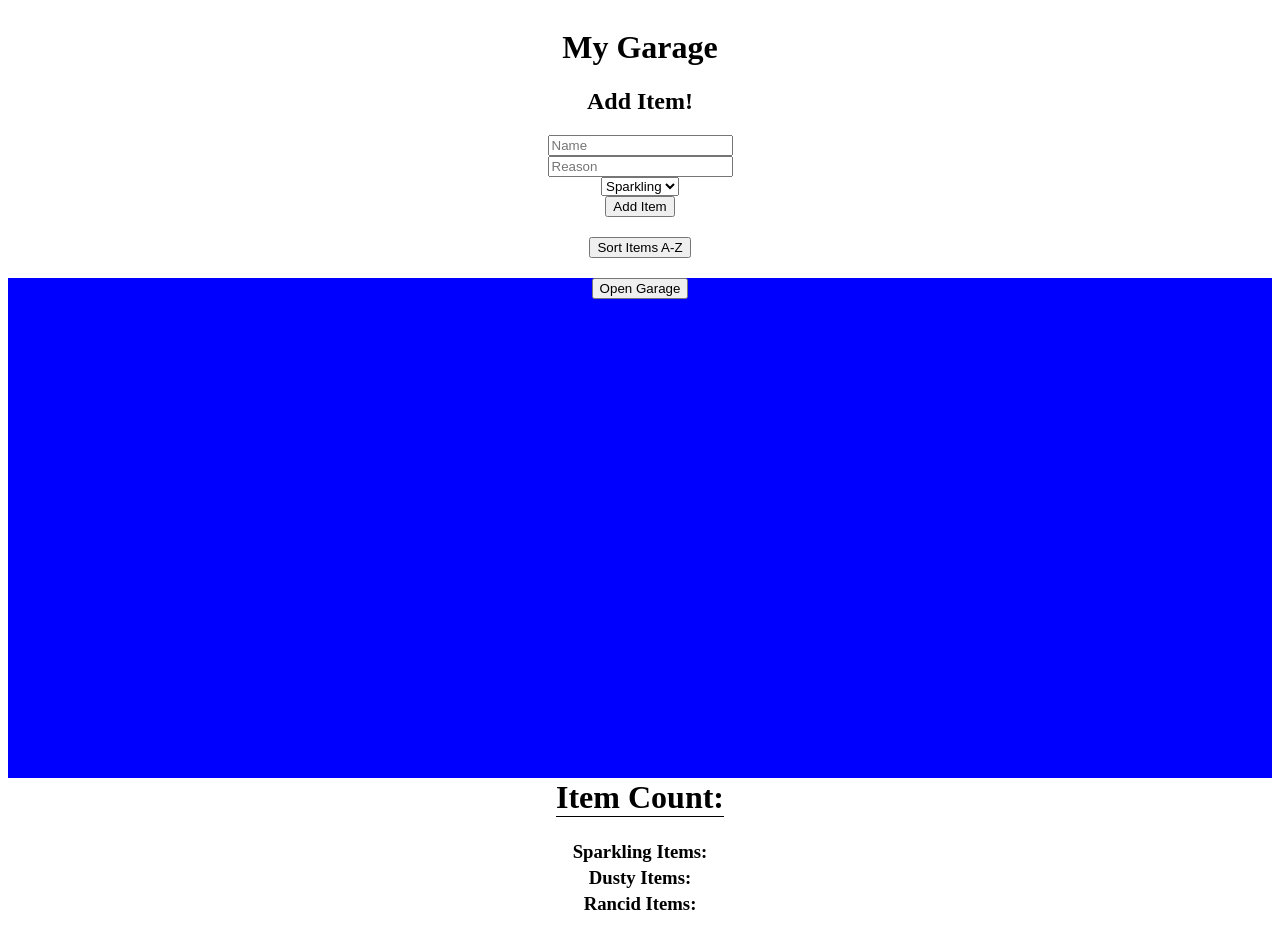
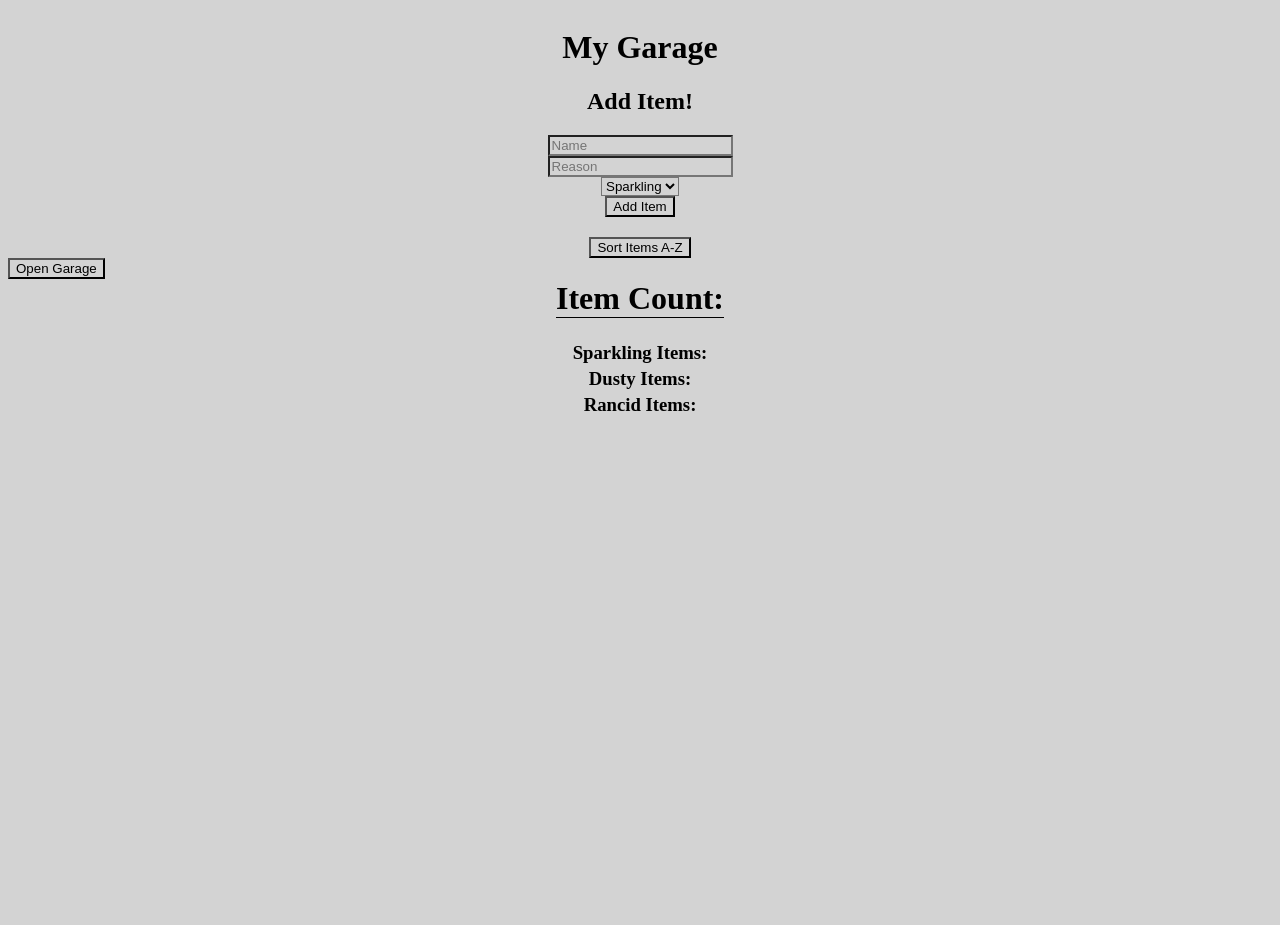
Before and after one commit to jasonhughes1/Garage-Bin, a website: page public/index.html in a window 1280 px wide. Both pictures are taken after a click on the button "Open Garage". After the commit the page ends 800 px from the top, so only its background shows below. Drawn offline with nearby package versions, Linux system fonts and the light colour scheme; no server answers.

Commit message:
Add garage image and toggle class

```diff
--- a/public/index.html
+++ b/public/index.html
@@ -22,10 +22,10 @@
   <button class="submit-btn" type="button" name="button">Add Item</button>
   <button class="sort-btn">Sort Items A-Z</button>
 </div>
+<button class="open-btn">Open Garage</button>
 <div class="garage">
   <div class="close-door">
     <div class="open-door">
-      <button class="open-btn">Open Garage</button>
     </div>
   </div>
   <div class="items-container">
--- a/public/scripts.js
+++ b/public/scripts.js
@@ -60,6 +60,15 @@ const sortGarageItems = (items) => {
   }
 };
 
+const doorControl = () => {
+  console.log('hello');
+  $('.garage').removeClass()
+  $('.garage').addClass('.open-garage-door');
+  // $('.garage').remove()
+
+}
+
 
 $(document).ready(fetchItems)
 $('.sort-btn').on('click', sortGarageItems)
+$('.open-btn').on('click', doorControl);
--- a/public/styles.css
+++ b/public/styles.css
@@ -1,3 +1,7 @@
+* {
+  background-color: lightgrey;
+}
+
 .header {
   display: flex;
   justify-content: center;
@@ -30,8 +34,10 @@ h3 {
   display: flex;
   justify-content: center;
   height: 500px;
-  background-color: blue;
+  background-image: url('../assets/door.jpg');
 }
+
+
 
 .sort-btn {
   margin-top: 20px;
@@ -48,3 +54,8 @@ h3 {
 .condition {
   margin: 10px;
 }
+
+
+.open-garage-door {
+  background-color: whit
+}
```
Also changed, not shown: public/assets/door.jpg (added).
